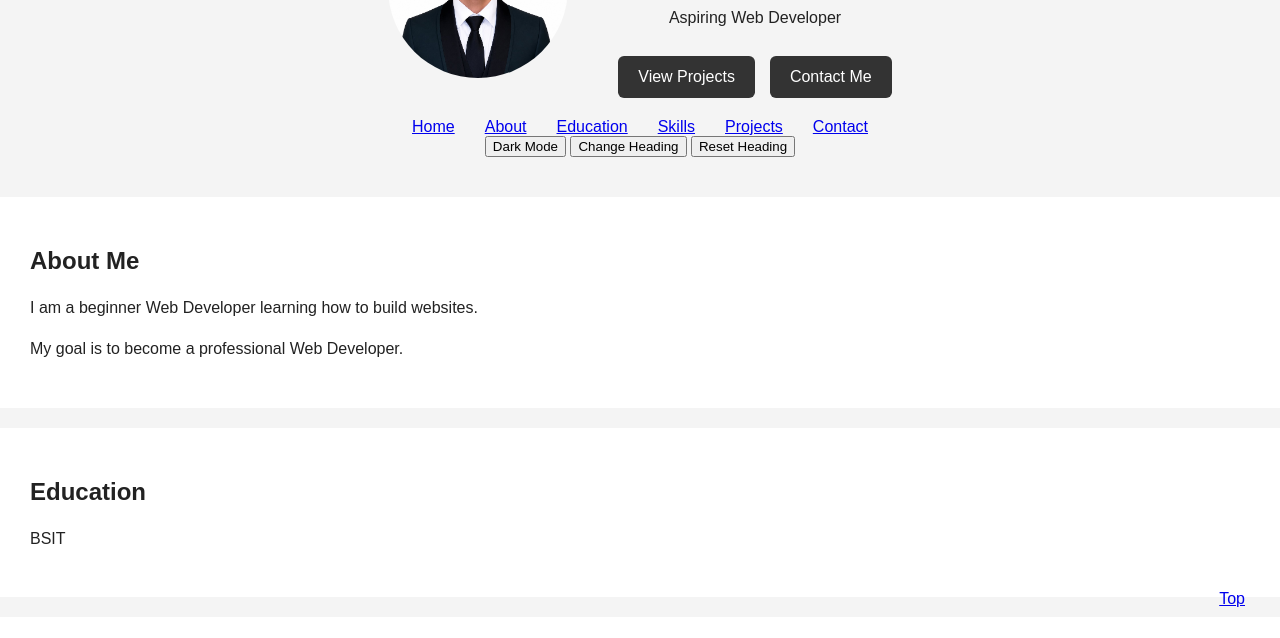
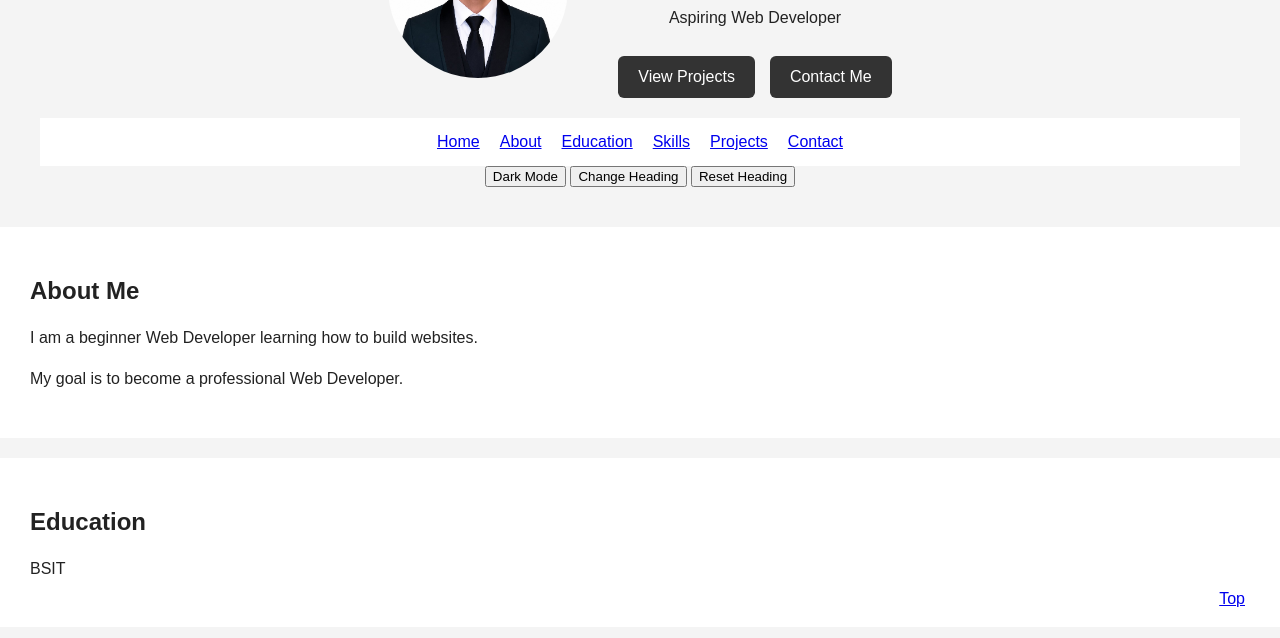
Before and after one commit to judemathew-boop/my-portfolio, a plain HTML site: page index.html in a window 1280 px wide. Shown: the part 162-800 px from the top of the page. Drawn offline with Linux system fonts and the light colour scheme.

Commit message:
Add smooth scrolling and sticky navigation

```diff
--- a/style.css
+++ b/style.css
@@ -8,6 +8,15 @@
     --accent-color: #333333;
 }
 
+/*==============================
+    Page Behavior
+==============================*/
+html {
+    scroll-behavior: smooth;
+}
+section {
+    scroll-margin-top: 80px;
+}
 /*==============================
     General
 ==============================*/
@@ -89,11 +98,15 @@ header {
     color: white;
 }
 nav {
-    display: flex;
-    flex-direction: row;
+    display:flex;
     justify-content: center;
-    gap: 30px;
+    gap: 20px;
     margin-top: 20px;
+    padding: 15px;
+    background-color: var(--card-color);
+    position: sticky;
+    top: 0;
+    z-index: 1000;
 }
 
 /*==============================
```
